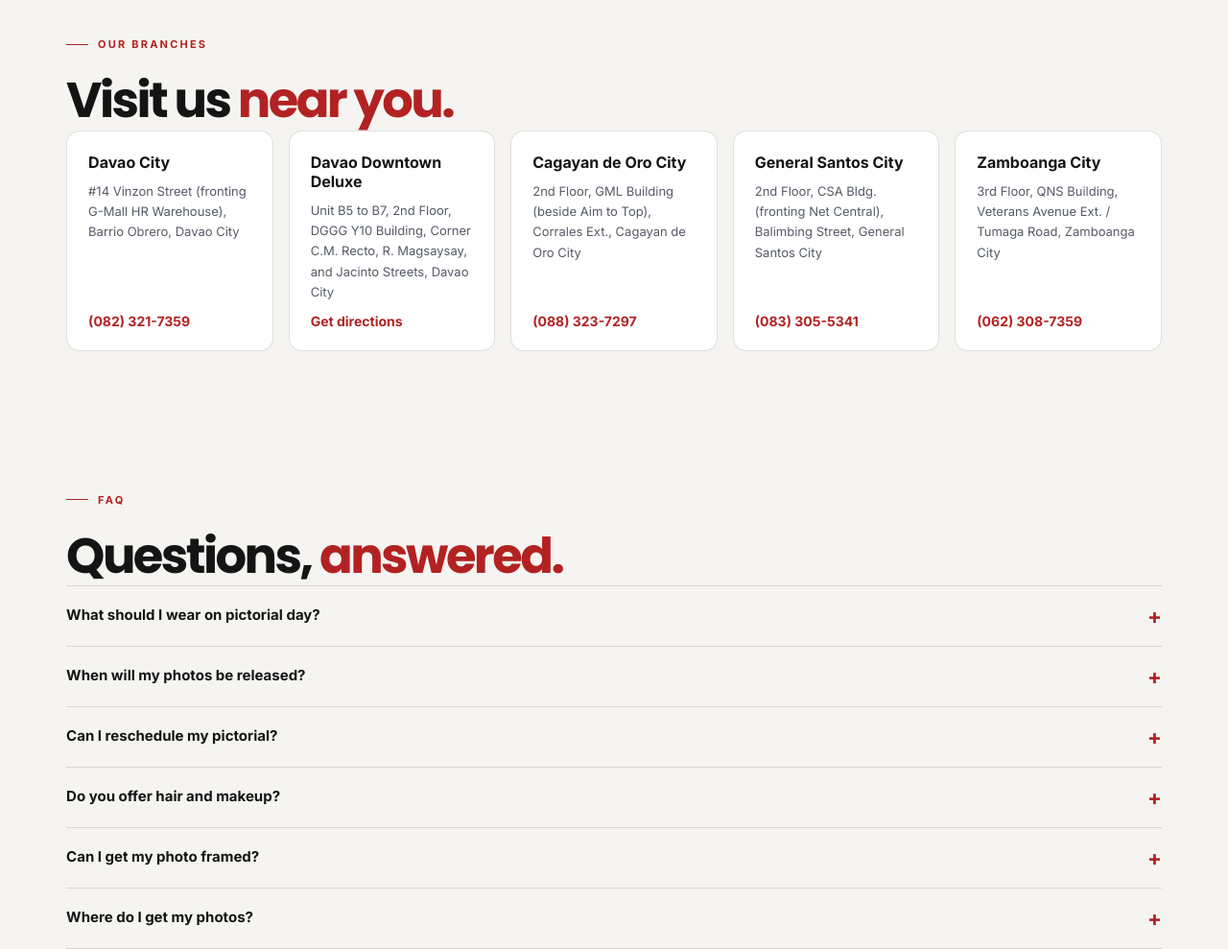
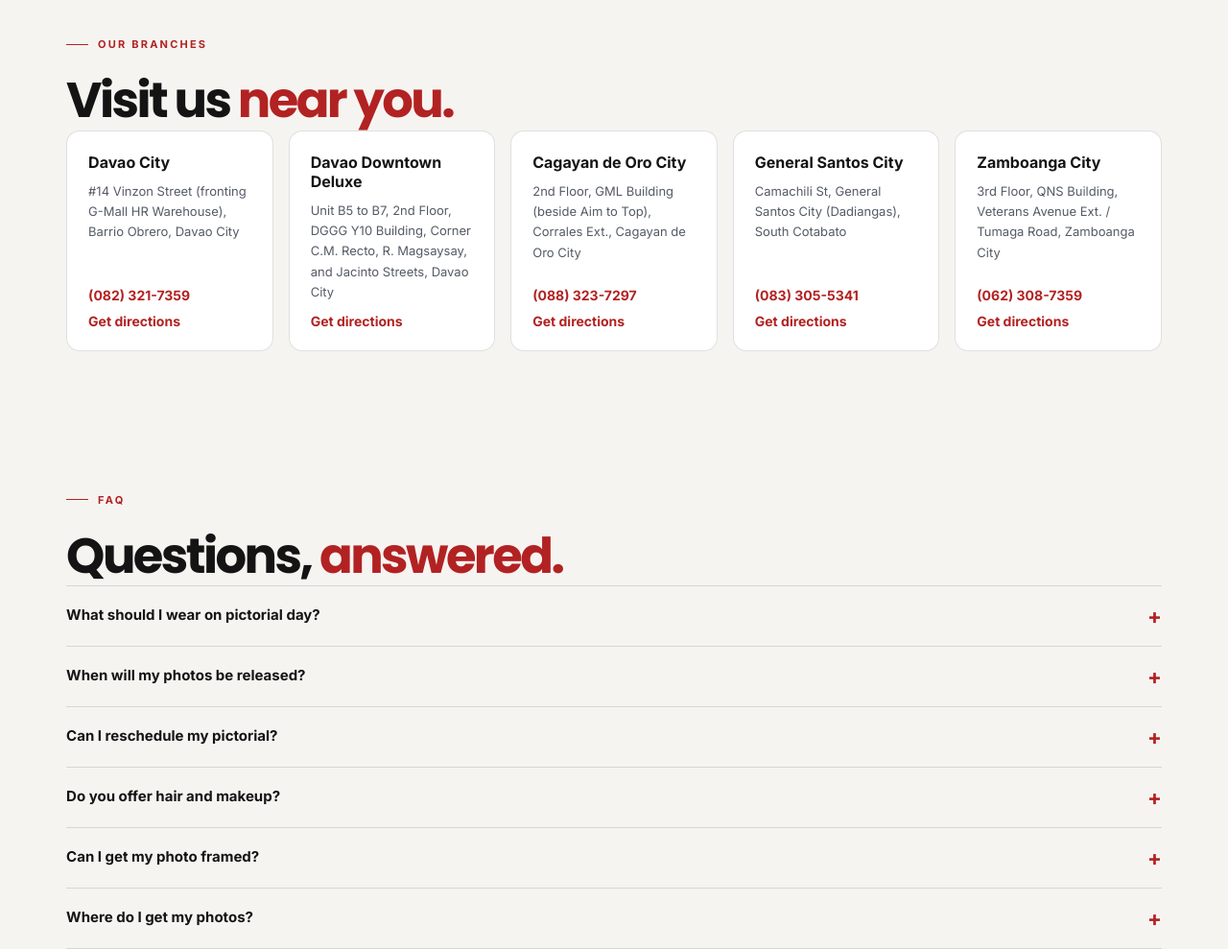
Before and after one commit to gradprostudios/mainpage, a plain HTML site: page index.html in a window 1280 px wide. Shown: the part 5100-6089 px from the top of the page at 96% size. Drawn offline with Linux system fonts and the light colour scheme.

Commit message:
New GenSan address; Get directions on every branch
Co-Authored-By: Claude Opus 5.5 <noreply@anthropic.com>

```diff
--- a/index.html
+++ b/index.html
@@ -322,11 +322,11 @@
       <p class="eyebrow"><span></span> Our branches</p>
       <h2 class="section-title" id="branches-title">Visit us <em>near you.</em></h2>
       <div class="branch-list">
-        <article class="branch"><h3>Davao City</h3><p>#14 Vinzon Street (fronting G-Mall HR Warehouse), Barrio Obrero, Davao City</p><a href="tel:+63823217359">(082) 321-7359</a></article>
-        <article class="branch"><h3>Davao Downtown Deluxe</h3><p>Unit B5 to B7, 2nd Floor, DGGG Y10 Building, Corner C.M. Recto, R. Magsaysay, and Jacinto Streets, Davao City</p><a href="https://www.google.com/maps/search/?api=1&amp;query=DGGG+Y10+Building+C.M.+Recto+R.+Magsaysay+Jacinto+Streets+Davao+City" target="_blank" rel="noopener">Get directions</a></article>
-        <article class="branch"><h3>Cagayan de Oro City</h3><p>2nd Floor, GML Building (beside Aim to Top), Corrales Ext., Cagayan de Oro City</p><a href="tel:+63883237297">(088) 323-7297</a></article>
-        <article class="branch"><h3>General Santos City</h3><p>2nd Floor, CSA Bldg. (fronting Net Central), Balimbing Street, General Santos City</p><a href="tel:+63833055341">(083) 305-5341</a></article>
-        <article class="branch"><h3>Zamboanga City</h3><p>3rd Floor, QNS Building, Veterans Avenue Ext. / Tumaga Road, Zamboanga City</p><a href="tel:+63623087359">(062) 308-7359</a></article>
+        <article class="branch"><h3>Davao City</h3><p>#14 Vinzon Street (fronting G-Mall HR Warehouse), Barrio Obrero, Davao City</p><a href="tel:+63823217359">(082) 321-7359</a><a href="https://www.google.com/maps/search/?api=1&amp;query=14+Vinzon+Street%2C+Barrio+Obrero%2C+Davao+City" target="_blank" rel="noopener">Get directions</a></article>
+        <article class="branch"><h3>Davao Downtown Deluxe</h3><p>Unit B5 to B7, 2nd Floor, DGGG Y10 Building, Corner C.M. Recto, R. Magsaysay, and Jacinto Streets, Davao City</p><a href="https://www.google.com/maps/search/?api=1&amp;query=DGGG+Y10+Building%2C+C.M.+Recto%2C+R.+Magsaysay%2C+Jacinto+Streets%2C+Davao+City" target="_blank" rel="noopener">Get directions</a></article>
+        <article class="branch"><h3>Cagayan de Oro City</h3><p>2nd Floor, GML Building (beside Aim to Top), Corrales Ext., Cagayan de Oro City</p><a href="tel:+63883237297">(088) 323-7297</a><a href="https://www.google.com/maps/search/?api=1&amp;query=GML+Building%2C+Corrales+Extension%2C+Cagayan+de+Oro+City" target="_blank" rel="noopener">Get directions</a></article>
+        <article class="branch"><h3>General Santos City</h3><p>Camachili St, General Santos City (Dadiangas), South Cotabato</p><a href="tel:+63833055341">(083) 305-5341</a><a href="https://www.google.com/maps/search/?api=1&amp;query=Camachili+St%2C+Dadiangas%2C+General+Santos+City%2C+South+Cotabato" target="_blank" rel="noopener">Get directions</a></article>
+        <article class="branch"><h3>Zamboanga City</h3><p>3rd Floor, QNS Building, Veterans Avenue Ext. / Tumaga Road, Zamboanga City</p><a href="tel:+63623087359">(062) 308-7359</a><a href="https://www.google.com/maps/search/?api=1&amp;query=QNS+Building%2C+Veterans+Avenue+Extension%2C+Tumaga+Road%2C+Zamboanga+City" target="_blank" rel="noopener">Get directions</a></article>
       </div>
     </section>
 
```
